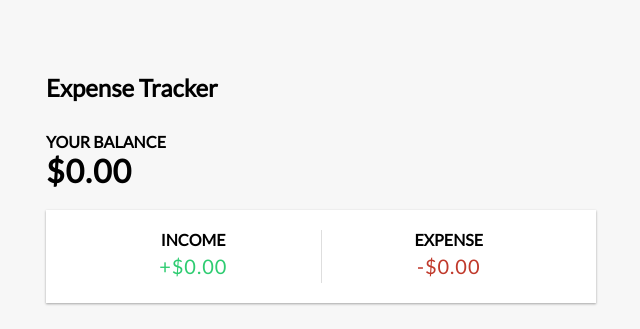
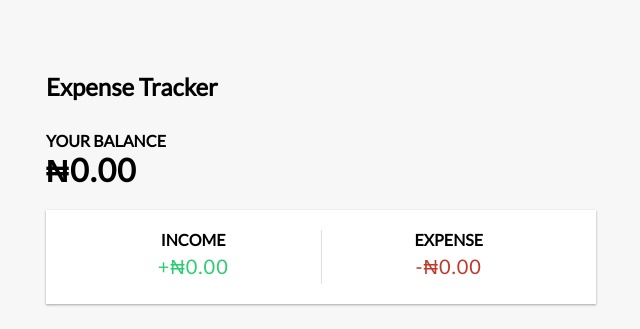
Before and after one commit to lawaldare/expenseTracker, an Angular app: page / in a window 1280 px wide. Shown: the top 329 px of the page, without its empty margins (319-959 px from the left). Built offline with nearby package versions, Linux system fonts and the light colour scheme.

Commit message:
updated currency symbol

```diff
--- a/package.json
+++ b/package.json
@@ -28,9 +28,9 @@
     "@angular/cli": "~8.3.9",
     "@angular/compiler-cli": "~8.2.9",
     "@angular/language-service": "~8.2.9",
-    "@types/node": "~8.9.4",
     "@types/jasmine": "~3.3.8",
     "@types/jasminewd2": "~2.0.3",
+    "@types/node": "~8.9.4",
     "codelyzer": "^5.0.0",
     "jasmine-core": "~3.4.0",
     "jasmine-spec-reporter": "~4.2.1",
--- a/src/app/app.component.html
+++ b/src/app/app.component.html
@@ -2,16 +2,16 @@
 
 <div class="container">
   <h4>Your Balance</h4>
-  <h1 id="balance">{{totalBalance | currency}}</h1>
+  <h1 id="balance">{{totalBalance | currency : '₦'}}</h1>
 
   <div class="inc-exp-container">
     <div>
       <h4>Income</h4>
-      <p id="money-plus" class="money plus">+{{totalIncome | currency}}</p>
+      <p id="money-plus" class="money plus">+{{totalIncome | currency : '₦'}}</p>
     </div>
     <div>
       <h4>Expense</h4>
-      <p id="money-minus" class="money minus">-{{totalExpense | currency}}</p>
+      <p id="money-minus" class="money minus">-{{totalExpense | currency : '₦'}}</p>
     </div>
   </div>
 
@@ -20,7 +20,7 @@
     <li [ngClass]="{
       'minus': transaction.category === '-',
       'plus': transaction.category === '+' }" *ngFor="let transaction of transactions">
-      {{transaction.text}} <span>{{transaction.category}}{{transaction.amount | currency}}</span><button
+      {{transaction.text}} <span>{{transaction.category}}{{transaction.amount | currency : '₦'}}</span><button
         class="delete-btn" (click)="deleteTransaction(transaction.id)">x</button>
     </li>
   </ul>
```
Also changed, not shown: 1 other file (tests, documents, lock files or other folders).
